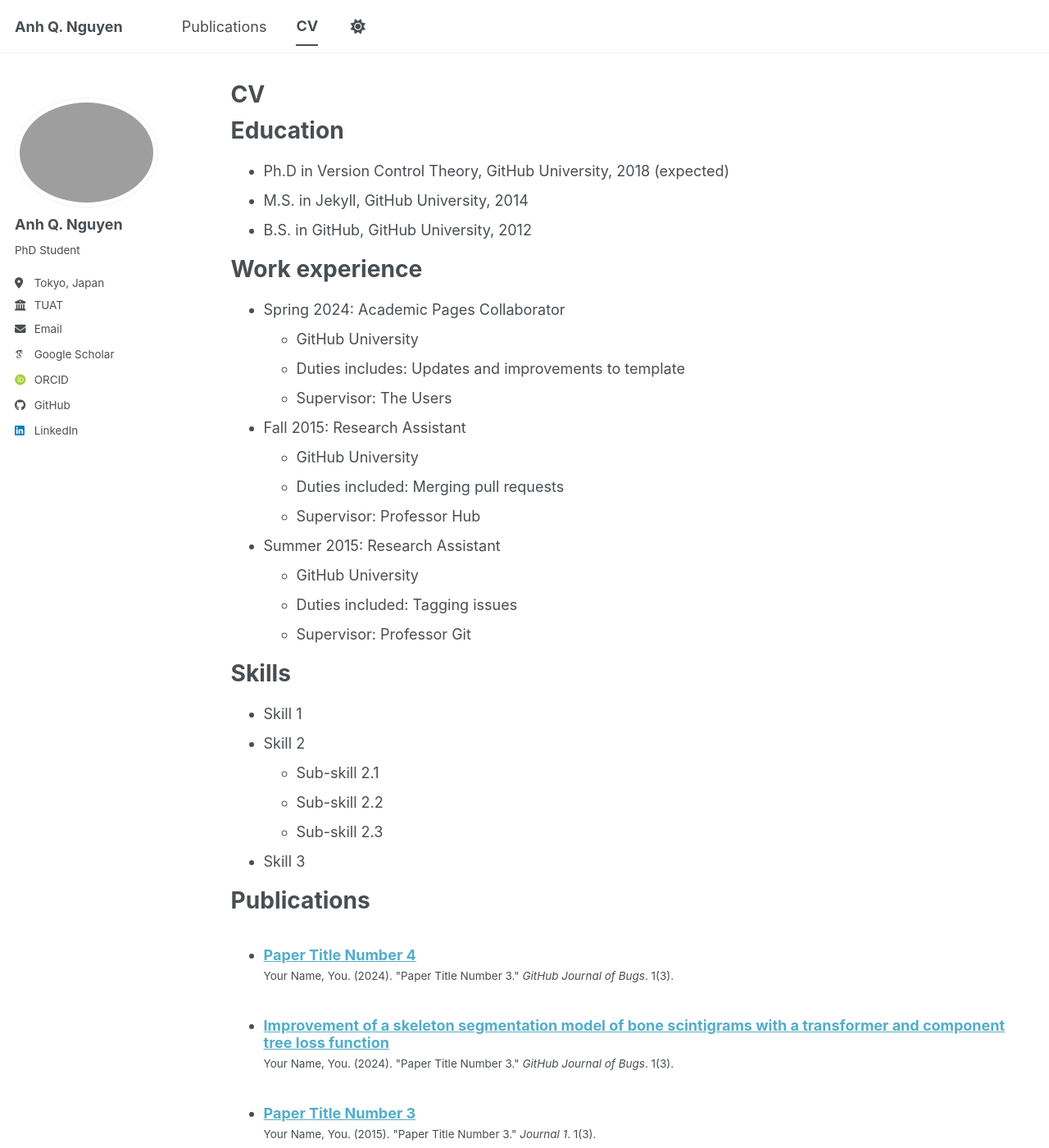
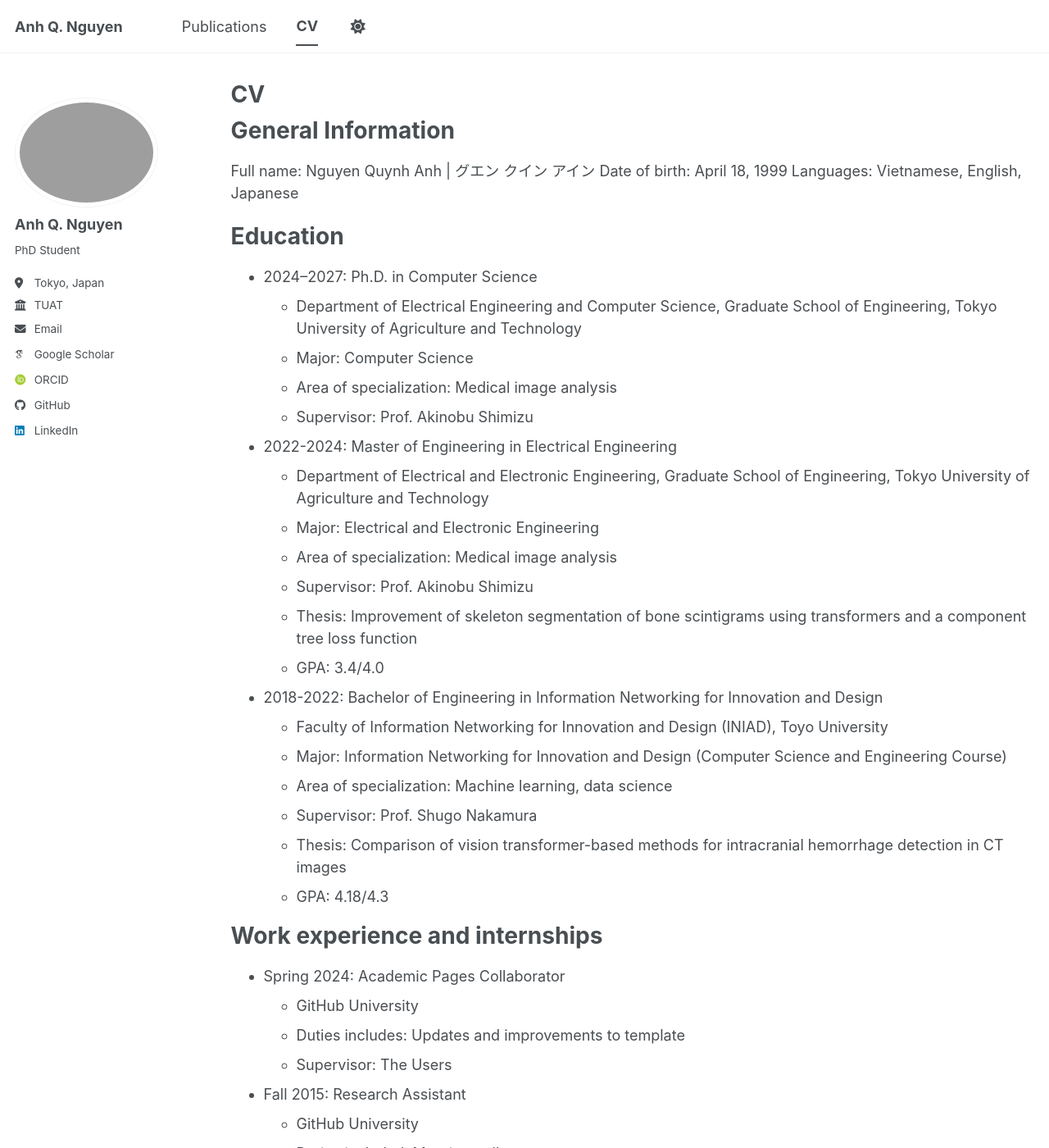
Before and after one commit to nguyenqanh/nguyenqanh.github.io, a Jekyll site: the page built from _pages/cv.md, in a window 1280 px wide and 1400 px high. Shown: the whole window at 82% size. Built offline with Jekyll 4.4.1, drawn with Linux system fonts in a browser that asks for light colours; some web fonts are replaced; a script bundle is joined from its source files by our own code; library files that are not in the unit come from our copies; some of the changed text lies outside the part shown.

Commit message:
Update cv.md

```diff
--- a/_pages/cv.md
+++ b/_pages/cv.md
@@ -9,13 +9,35 @@ redirect_from:
 
 {% include base_path %}
 
+General Information
+======
+Full name: Nguyen Quynh Anh | グエン クイン アイン
+Date of birth: April 18, 1999
+Languages: Vietnamese, English, Japanese
+
 Education
 ======
-* Ph.D in Version Control Theory, GitHub University, 2018 (expected)
-* M.S. in Jekyll, GitHub University, 2014
-* B.S. in GitHub, GitHub University, 2012
+* 2024–2027: Ph.D. in Computer Science
+  * Department of Electrical Engineering and Computer Science, Graduate School of Engineering, Tokyo University of Agriculture and Technology
+  * Major: Computer Science
+  * Area of specialization: Medical image analysis
+  * Supervisor: Prof. Akinobu Shimizu
+* 2022-2024: Master of Engineering in Electrical Engineering
+  * Department of Electrical and Electronic Engineering, Graduate School of Engineering, Tokyo University of Agriculture and Technology
+  * Major: Electrical and Electronic Engineering
+  * Area of specialization: Medical image analysis
+  * Supervisor: Prof. Akinobu Shimizu
+  * Thesis: Improvement of skeleton segmentation of bone scintigrams using transformers and a component tree loss function
+  * GPA: 3.4/4.0
+* 2018-2022: Bachelor of Engineering in Information Networking for Innovation and Design
+  * Faculty of Information Networking for Innovation and Design (INIAD), Toyo University
+  * Major: Information Networking for Innovation and Design (Computer Science and Engineering Course)
+  * Area of specialization: Machine learning, data science
+  * Supervisor: Prof. Shugo Nakamura
+  * Thesis: Comparison of vision transformer-based methods for intracranial hemorrhage detection in CT images
+  * GPA: 4.18/4.3
 
-Work experience
+Work experience and internships
 ======
 * Spring 2024: Academic Pages Collaborator
   * GitHub University
@@ -47,17 +69,8 @@ Publications
     {% include archive-single-cv.html %}
   {% endfor %}</ul>
 
-Talks
+Honors and awards
 ======
-  <ul>{% for post in site.talks reversed %}
-    {% include archive-single-talk-cv.html  %}
-  {% endfor %}</ul>
-
-Teaching
-======
-  <ul>{% for post in site.teaching reversed %}
-    {% include archive-single-cv.html %}
-  {% endfor %}</ul>
 
 Service and leadership
 ======
```
